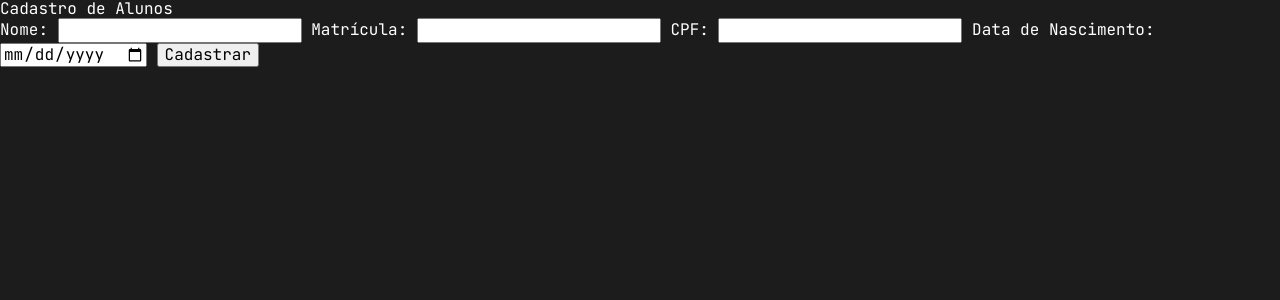
After one commit to Guil-Baka/3DAW-Faeterj, a PHP site: page /ex06crudAluno.php in a window 1280 px wide. The commit adds this page. Shown: the top 300 px of the page. Run offline with PHP 8.4, Linux system fonts and the light colour scheme; some libraries are stand-ins or nearby versions.

Commit message:
feat: Add debug functionality to display received data
- Added code to display the received name and a random number for debugging purposes in ex05ExcludeDisciplina.php.
- Added code to display all the received data using a JavaScript alert in ex05IncludeDisciplina.php.
- Added code to display the received name and search position using a JavaScript alert in ex05crudDisciplina.php.
- Added code to display all the received data using a JavaScript alert in ex06IncludeAluno.php.
- Added code to handle form submission and send data to ex06IncludeAluno.php using AJAX in ex06crudAluno.php.

```diff
--- a/ex05ExcludeDisciplina.php
+++ b/ex05ExcludeDisciplina.php
@@ -1,6 +1,8 @@
 <?php
 // receive via post name
 $name = $_POST["nome"];
+// for debug purposes show the name and a random number
+echo $name . " " . rand(0, 100);
 // read the file
 $file = fopen('disciplinas.txt', 'r');
 //create temporary file
@@ -19,4 +21,3 @@ fclose($temp);
 unlink('disciplinas.txt');
 // rename the temporary file to the original file
 rename('temp.txt', 'disciplinas.txt');
-echo $name;
--- a/ex05IncludeDisciplina.php
+++ b/ex05IncludeDisciplina.php
@@ -1,10 +1,12 @@
 <?php
 
 $nome = $_POST["nome"];
-echo $nome;
 $professor = $_POST["professor"];
 $cargaHoraria = $_POST["cargaHoraria"];
 $disciplina = $nome . ";" . $professor . ";" . $cargaHoraria . PHP_EOL;
+// Use js alert to show all the data received
+echo "<script>alert('$disciplina');</script>";
+
 
 $file = fopen('disciplinas.txt', 'a');
 fwrite($file, $disciplina);
--- a/ex05crudDisciplina.php
+++ b/ex05crudDisciplina.php
@@ -1,7 +1,7 @@
 <!DOCTYPE html>
 <html lang="en">
 
-<head>''
+<head>
   <script>
     function creatAjaxObject() {
       if (window.XMLHttpRequest) {
@@ -55,7 +55,8 @@
           buttons[i].onclick = function() {
             var searchPosition = this.id.replace("delete", "");
             var nome = getTableInfo(searchPosition);
-            deleteDisciplina(nome);
+            alert(nome + " " + searchPosition);
+            deleteDisciplina(getTableInfo(searchPosition));
           }
         }
       }
--- /dev/null
+++ b/ex06crudAluno.php
@@ -0,0 +1,78 @@
+<!DOCTYPE html>
+<html lang="en">
+<!-- Cadastro de alunos usando AJAX -->
+
+<head>
+  <meta charset="UTF-8">
+  <meta name="viewport" content="width=device-width, initial-scale=1.0">
+  <!-- import font -->
+  <link href="https://fonts.googleapis.com/css2?family=JetBrains+Mono&display=swap" rel="stylesheet">
+  <link rel="stylesheet" href="https://cdn.jsdelivr.net/npm/purecss@3.0.0/build/pure-min.css"
+    integrity="sha384-X38yfunGUhNzHpBaEBsWLO+A0HDYOQi8ufWDkZ0k9e0eXz/tH3II7uKZ9msv++Ls"
+    crossorigin="anonymous">
+  <title>CadAlun</title>
+  <script>
+    function creatAjaxObject() {
+      var ajax;
+      if (window.XMLHttpRequest) {
+        ajax = new XMLHttpRequest();
+      } else {
+        ajax = new ActiveXObject("Microsoft.XMLHTTP");
+      }
+      return ajax;
+    }
+
+    function ajaxPost(url, data, callback) {
+      var ajax = creatAjaxObject();
+      ajax.open("POST", url, true);
+      ajax.setRequestHeader("Content-type", "application/x-www-form-urlencoded");
+      ajax.onreadystatechange = function() {
+        if (ajax.readyState == 4 && ajax.status == 200) {
+          callback(ajax.responseText);
+        }
+      }
+      ajax.send(data);
+    }
+
+    function responseHandler(response) {
+      alert(response);
+    }
+
+    function postAluno() {
+      var nome = document.getElementById("nome").value;
+      var matricula = document.getElementById("matricula").value;
+      var cpf = document.getElementById("cpf").value;
+      var dtNasc = document.getElementById("dtNasc").value;
+      var data = "nome=" + nome + "&matricula=" + matricula + "&cpf=" + cpf + "&dtNasc=" + dtNasc;
+      alert(data);
+      ajaxPost("ex06IncludeAluno.php", data, responseHandler);
+    }
+  </script>
+  <style>
+    body {
+      background-color: #1c1c1c;
+      font-family: JetBrains Mono;
+      color: white;
+    }
+  </style>
+</head>
+
+<body>
+
+  <div>
+    <form id="cadAlun" action="">
+      <legend>Cadastro de Alunos</legend>
+      <label for="nome">Nome:</label>
+      <input type="text" id="nome" name="nome" required>
+      <label for="matricula">Matrícula:</label>
+      <input type="text" id="matricula" name="matricula" required>
+      <label for="cpf">CPF:</label>
+      <input type="text" id="cpf" name="cpf" required>
+      <label for="dtNasc">Data de Nascimento:</label>
+      <input type="date" id="dtNasc" name="dtNasc" required>
+      <button type="submit" onclick="event.preventDefault(); postAluno();">Cadastrar</button>
+    </form>
+  </div>
+</body>
+
+</html>
```
Also changed, not shown: ex06IncludeAluno.php (added, +20 -0 lines).
